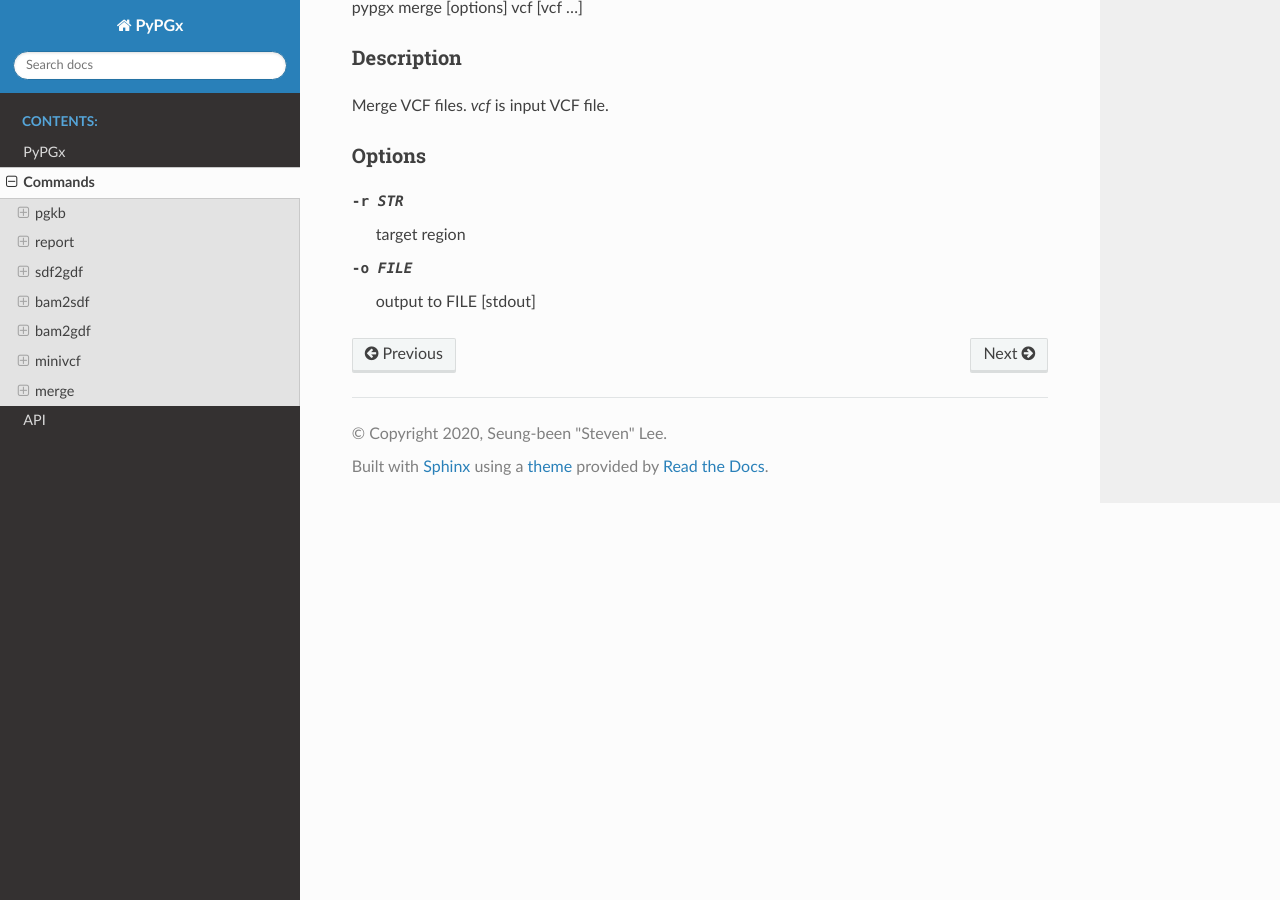
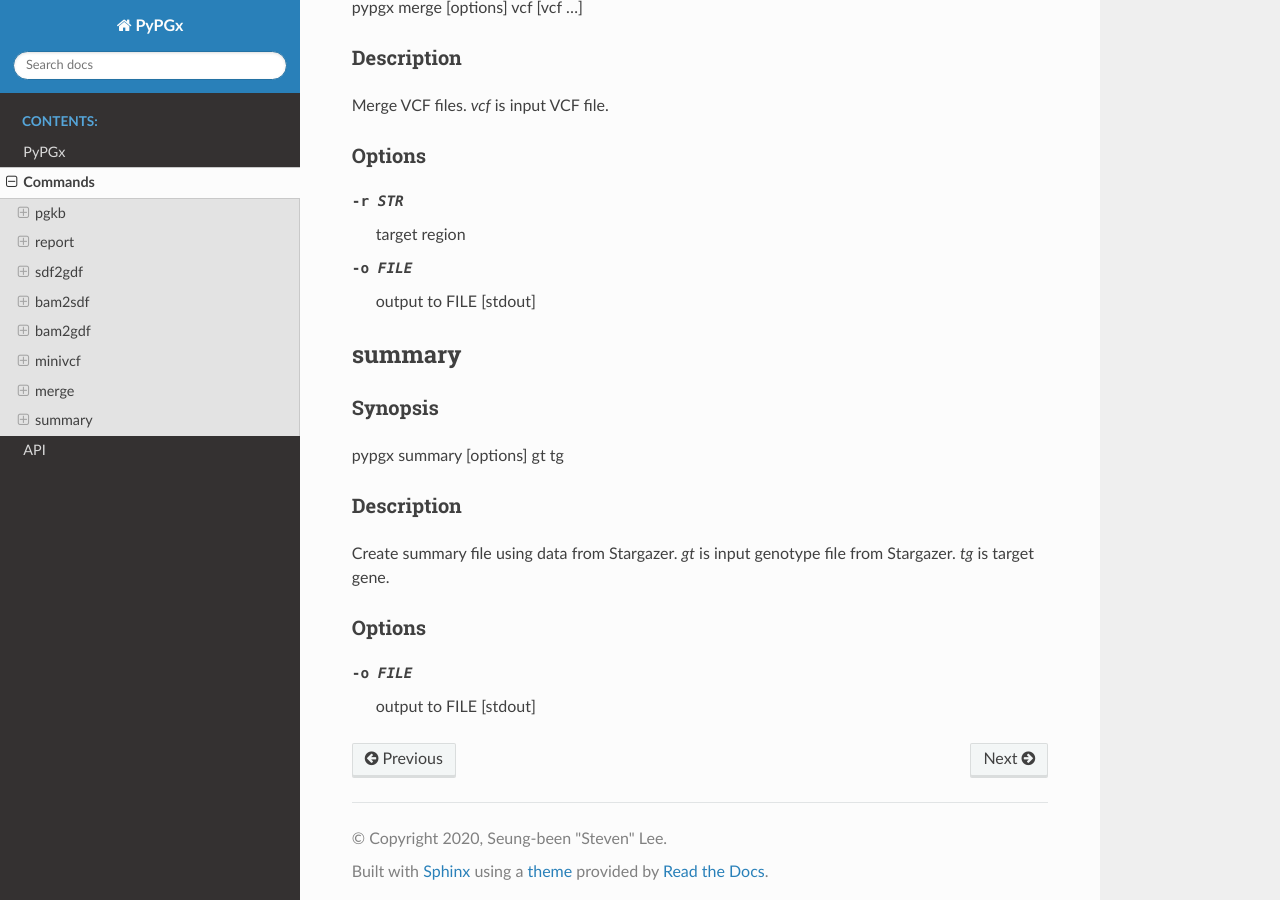
Before and after one commit to sbslee/pypgx, a Sphinx documentation site: the page built from docs/commands.rst, in a window 1280 px wide and 900 px high, scrolled down 2696 px. Built offline with Sphinx 7.4.7 and the Read the Docs theme 2.0.0, drawn with Linux system fonts in a browser that asks for light colours.

Commit message:
Update Read the Docs

```diff
--- a/README.rst
+++ b/README.rst
@@ -36,7 +36,7 @@ For getting help::
       bam2gdf   create GDF file from BAM file(s)
       minivcf   slice VCF file
       merge     merge VCF files
-      summary   create summary using data from Stargazer
+      summary   create summary file using data from Stargazer
 
     optional arguments:
       -h, --help  show this help message and exit
--- a/docs/api.rst
+++ b/docs/api.rst
@@ -49,6 +49,12 @@ pypgx.merge module
 .. automodule:: pypgx.merge
     :members:
 
+pypgx.summary module
+--------------------
+
+.. automodule:: pypgx.summary
+    :members:
+
 Auxiliary modules
 =================
 
--- a/docs/commands.rst
+++ b/docs/commands.rst
@@ -135,3 +135,22 @@ Options
 
 -r STR      target region
 -o FILE     output to FILE [stdout]
+
+summary
+=======
+
+Synopsis
+--------
+
+pypgx summary [options] gt tg
+
+Description
+-----------
+
+Create summary file using data from Stargazer. *gt* is input genotype file
+from Stargazer. *tg* is target gene.
+
+Options
+-------
+
+-o FILE     output to FILE [stdout]
```
Also changed, not shown: 2 other files.
